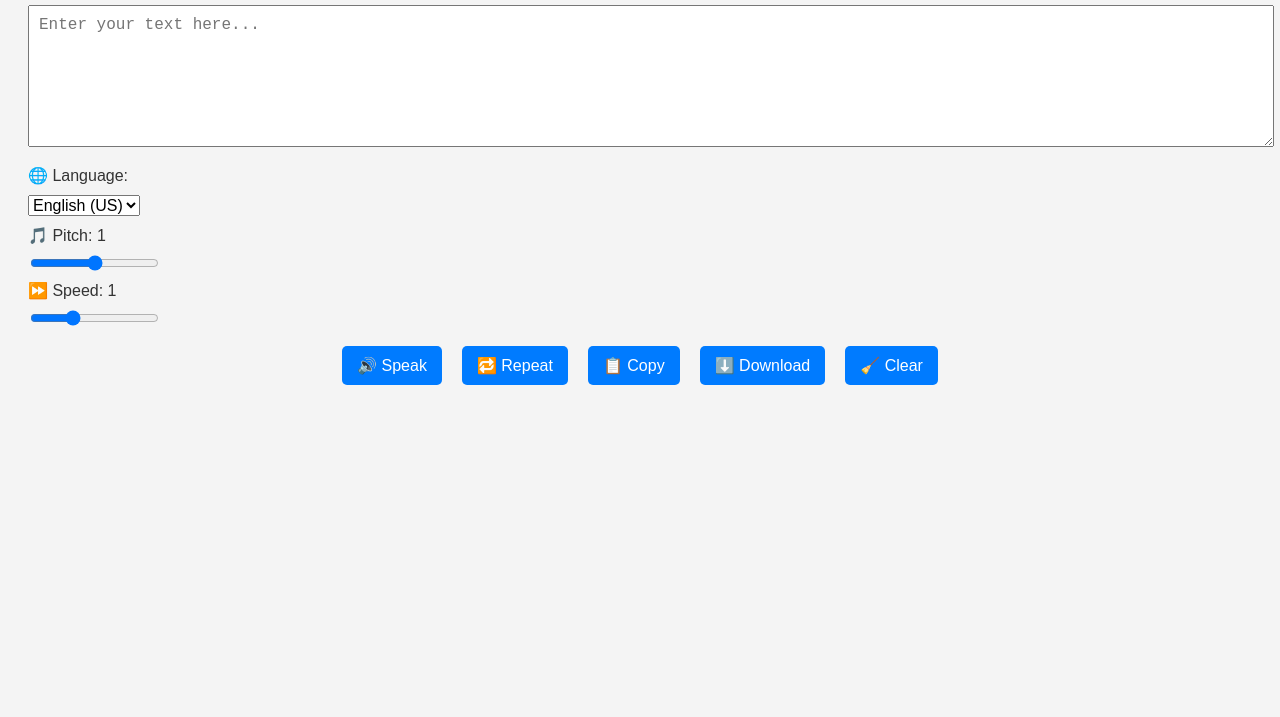
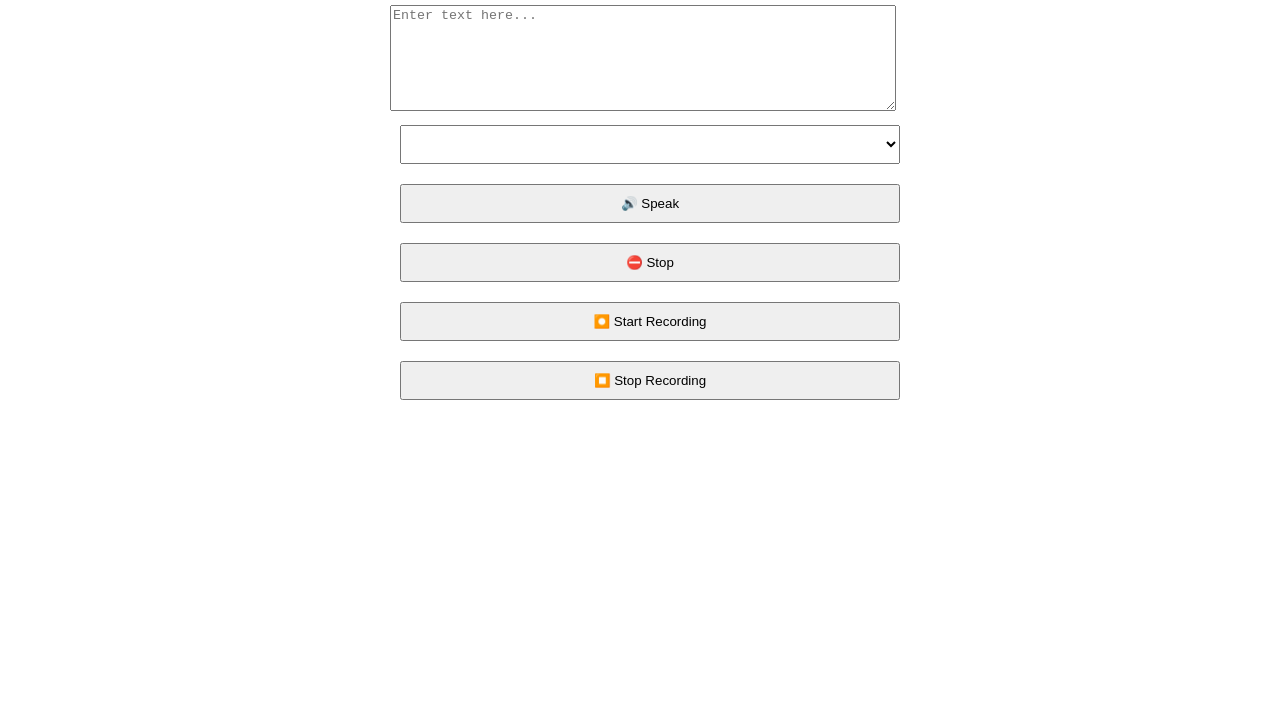
Before and after one commit to neewpali/text-to-voice, a plain HTML site: page index.html in a window 1280 px wide. Shown: the part 83-800 px from the top of the page. Drawn offline with Linux system fonts and the light colour scheme.

Commit message:
Update index.html

```diff
--- a/index.html
+++ b/index.html
@@ -1,138 +1,98 @@
 <!DOCTYPE html>
 <html lang="en">
 <head>
-  <meta charset="UTF-8" />
-  <meta name="viewport" content="width=device-width, initial-scale=1.0" />
-  <title>Advanced Free Voice Tool</title>
+  <meta charset="UTF-8">
+  <title>Text to Voice Tool</title>
   <style>
     body {
       font-family: sans-serif;
+      max-width: 500px;
+      margin: auto;
       padding: 20px;
-      background: #f4f4f4;
-      color: #333;
-    }
-    h1 {
       text-align: center;
-      font-size: 24px;
     }
     textarea {
       width: 100%;
-      height: 120px;
+      height: 100px;
+    }
+    select, button {
+      margin: 10px;
       padding: 10px;
-      margin-bottom: 15px;
-      font-size: 16px;
-      resize: vertical;
-    }
-    label, select, input[type=range] {
-      display: block;
-      margin-bottom: 10px;
-      font-size: 16px;
-    }
-    button {
-      padding: 10px 15px;
-      margin: 5px;
-      font-size: 16px;
-      border: none;
-      border-radius: 5px;
-      cursor: pointer;
-      background-color: #007bff;
-      color: white;
-    }
-    button:hover {
-      background-color: #0056b3;
-    }
-    .controls {
-      display: flex;
-      flex-wrap: wrap;
-      gap: 10px;
-      justify-content: center;
-      margin-top: 15px;
-    }
-    @media (max-width: 600px) {
-      button {
-        width: 100%;
-      }
+      width: 100%;
     }
   </style>
 </head>
 <body>
+  <h2>🎙️ Text to Voice Tool</h2>
+  <textarea id="text" placeholder="Enter text here..."></textarea>
+  <select id="voices"></select>
+  <button onclick="speakText()">🔊 Speak</button>
+  <button onclick="stopSpeaking()">⛔ Stop</button>
+  <button onclick="startRecording()">⏺️ Start Recording</button>
+  <button onclick="stopRecording()">⏹️ Stop Recording</button>
+  <a id="downloadLink" style="display:none;" download="tts_recording.wav">⬇️ Download</a>
 
-<h1>🎤 Free Text to Voice Tool</h1>
+  <script>
+    const synth = window.speechSynthesis;
+    const voiceSelect = document.getElementById('voices');
+    let voices = [];
 
-<textarea id="textInput" placeholder="Enter your text here..."></textarea>
+    function loadVoices() {
+      voices = synth.getVoices();
+      voiceSelect.innerHTML = '';
+      voices.forEach((voice, i) => {
+        const option = document.createElement('option');
+        option.value = i;
+        option.textContent = `${voice.name} (${voice.lang})`;
+        voiceSelect.appendChild(option);
+      });
+    }
 
-<label for="language">🌐 Language:</label>
-<select id="language">
-  <option value="en-US">English (US)</option>
-  <option value="hi-IN">Hindi (India)</option>
-</select>
+    loadVoices();
+    speechSynthesis.onvoiceschanged = loadVoices;
 
-<label for="pitch">🎵 Pitch: <span id="pitchVal">1</span></label>
-<input type="range" id="pitch" min="0" max="2" step="0.1" value="1" />
+    function speakText() {
+      const text = document.getElementById('text').value;
+      const utter = new SpeechSynthesisUtterance(text);
+      utter.voice = voices[voiceSelect.value];
+      synth.speak(utter);
+    }
 
-<label for="rate">⏩ Speed: <span id="rateVal">1</span></label>
-<input type="range" id="rate" min="0.1" max="3" step="0.1" value="1" />
+    function stopSpeaking() {
+      synth.cancel();
+    }
 
-<div class="controls">
-  <button onclick="speak()">🔊 Speak</button>
-  <button onclick="repeat()">🔁 Repeat</button>
-  <button onclick="copyText()">📋 Copy</button>
-  <button onclick="downloadText()">⬇️ Download</button>
-  <button onclick="clearText()">🧹 Clear</button>
-</div>
+    // --- Recording the speech ---
+    let mediaRecorder;
+    let audioChunks = [];
 
-<script>
-  let utterance = new SpeechSynthesisUtterance();
+    async function startRecording() {
+      const stream = await navigator.mediaDevices.getUserMedia({ audio: true });
+      mediaRecorder = new MediaRecorder(stream);
+      audioChunks = [];
 
-  const textInput = document.getElementById("textInput");
-  const langSelect = document.getElementById("language");
-  const pitchInput = document.getElementById("pitch");
-  const rateInput = document.getElementById("rate");
-  const pitchVal = document.getElementById("pitchVal");
-  const rateVal = document.getElementById("rateVal");
+      mediaRecorder.ondataavailable = e => {
+        audioChunks.push(e.data);
+      };
 
-  let lastText = "";
+      mediaRecorder.onstop = () => {
+        const blob = new Blob(audioChunks, { type: 'audio/wav' });
+        const url = URL.createObjectURL(blob);
+        const downloadLink = document.getElementById('downloadLink');
+        downloadLink.href = url;
+        downloadLink.style.display = 'block';
+      };
 
-  function speak() {
-    const text = textInput.value.trim();
-    if (!text) return alert("Please enter some text!");
-    lastText = text;
-    utterance.text = text;
-    utterance.lang = langSelect.value;
-    utterance.pitch = parseFloat(pitchInput.value);
-    utterance.rate = parseFloat(rateInput.value);
-    speechSynthesis.cancel();
-    speechSynthesis.speak(utterance);
-  }
+      mediaRecorder.start();
+      alert("Recording started...");
+    }
 
-  function repeat() {
-    if (!lastText) return alert("No previous speech found.");
-    utterance.text = lastText;
-    speechSynthesis.cancel();
-    speechSynthesis.speak(utterance);
-  }
-
-  function copyText() {
-    navigator.clipboard.writeText(textInput.value)
-      .then(() => alert("Copied to clipboard!"));
-  }
-
-  function downloadText() {
-    const text = textInput.value;
-    const blob = new Blob([text], { type: "text/plain" });
-    const a = document.createElement("a");
-    a.href = URL.createObjectURL(blob);
-    a.download = "text.txt";
-    a.click();
-  }
-
-  function clearText() {
-    textInput.value = "";
-  }
-
-  pitchInput.oninput = () => pitchVal.textContent = pitchInput.value;
-  rateInput.oninput = () => rateVal.textContent = rateInput.value;
-</script>
-
+    function stopRecording() {
+      if (mediaRecorder && mediaRecorder.state !== 'inactive') {
+        mediaRecorder.stop();
+        alert("Recording stopped.");
+      }
+    }
+  </script>
 </body>
 </html>
```
